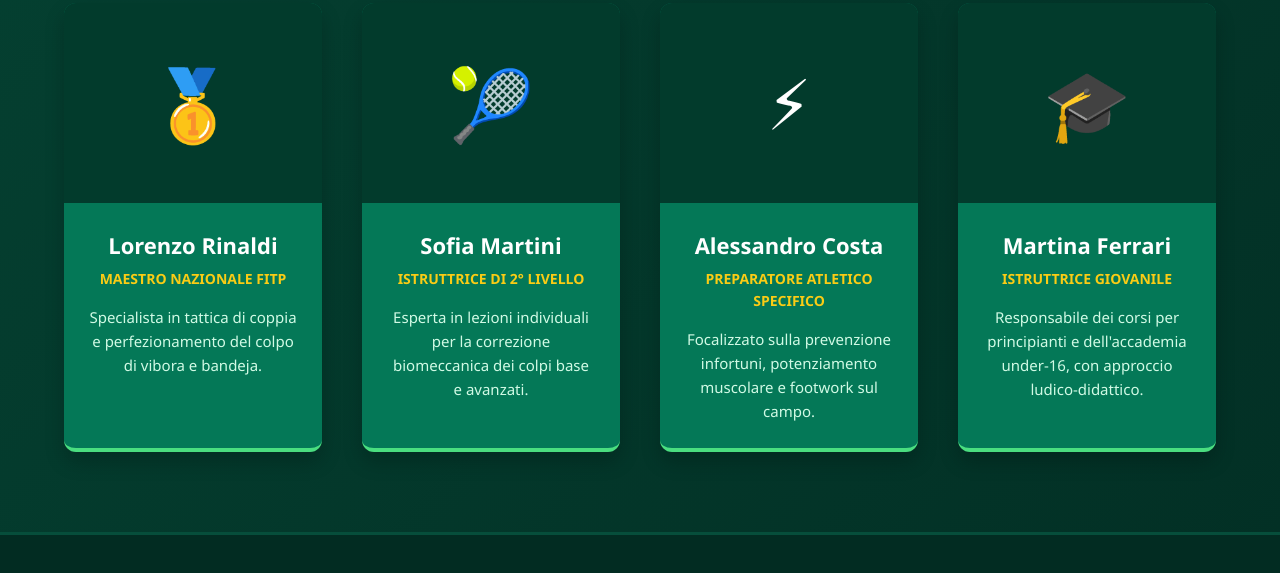
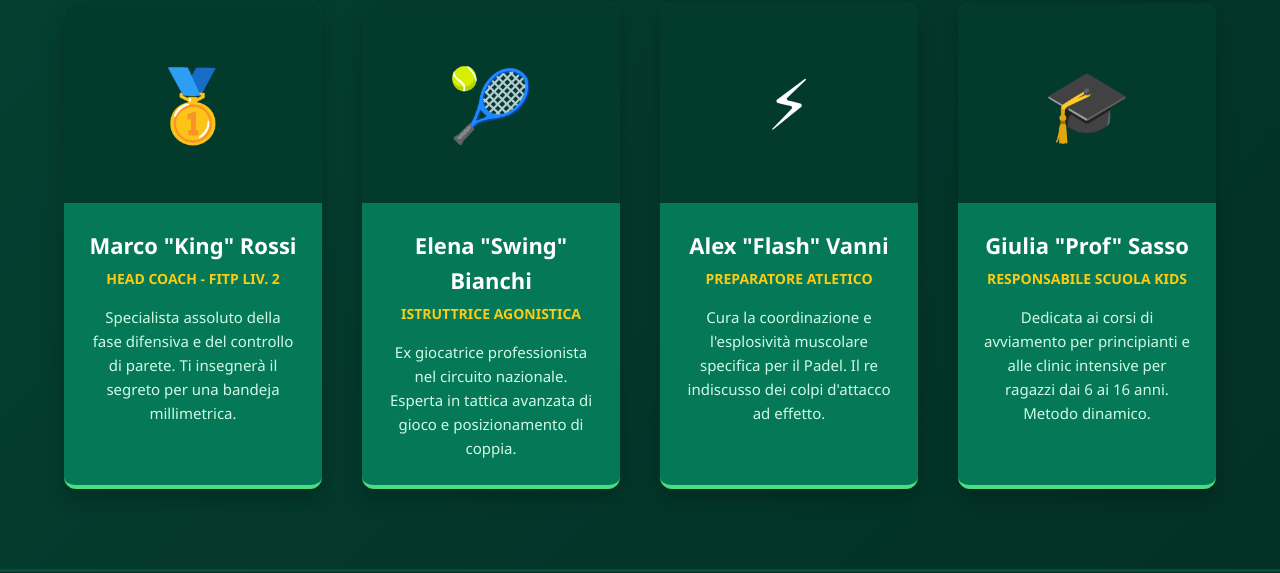
Before and after one commit to Lu71c/orbis-sport, a plain HTML site: page padel.html in a window 1280 px wide. Shown: the part 1825-2398 px from the top of the page. Drawn offline with Linux system fonts and the light colour scheme.

Commit message:
Orbis Bot: ROLLBACK MANUALE (Utente)

```diff
--- a/padel.html
+++ b/padel.html
@@ -274,10 +274,10 @@
 
             <div class="coach-buttons">
                 <!-- I bottoni inviano i dati alla funzione WhatsApp -->
-                <button class="coach-btn" onclick="prenotaWhatsApp('Lorenzo Rinaldi')">🥇 Maestro Lorenzo</button>
-                <button class="coach-btn" onclick="prenotaWhatsApp('Sofia Martini')">🎾 Maestra Sofia</button>
-                <button class="coach-btn" onclick="prenotaWhatsApp('Alessandro Costa')">⚡ Maestro Alessandro</button>
-                <button class="coach-btn" onclick="prenotaWhatsApp('Martina Ferrari')">🎓 Maestra Martina</button>
+                <button class="coach-btn" onclick="prenotaWhatsApp('King')">🥇 Maestro "King"</button>
+                <button class="coach-btn" onclick="prenotaWhatsApp('Swing')">🎾 Maestra "Swing"</button>
+                <button class="coach-btn" onclick="prenotaWhatsApp('Flash')">⚡ Maestro "Flash"</button>
+                <button class="coach-btn" onclick="prenotaWhatsApp('Prof')">🎓 Maestra "Prof"</button>
             </div>
         </div>
     </div>
@@ -291,36 +291,36 @@
             <div class="coach-card">
                 <div class="coach-avatar-box">🥇</div>
                 <div class="coach-info">
-                    <h4>Lorenzo Rinaldi</h4>
-                    <div class="role">Maestro Nazionale FITP</div>
-                    <p>Specialista in tattica di coppia e perfezionamento del colpo di vibora e bandeja.</p>
+                    <h4>Marco "King" Rossi</h4>
+                    <div class="role">Head Coach - FITP Liv. 2</div>
+                    <p>Specialista assoluto della fase difensiva e del controllo di parete. Ti insegnerà il segreto per una bandeja millimetrica.</p>
                 </div>
             </div>
 
             <div class="coach-card">
                 <div class="coach-avatar-box">🎾</div>
                 <div class="coach-info">
-                    <h4>Sofia Martini</h4>
-                    <div class="role">Istruttrice di 2° Livello</div>
-                    <p>Esperta in lezioni individuali per la correzione biomeccanica dei colpi base e avanzati.</p>
+                    <h4>Elena "Swing" Bianchi</h4>
+                    <div class="role">Istruttrice Agonistica</div>
+                    <p>Ex giocatrice professionista nel circuito nazionale. Esperta in tattica avanzata di gioco e posizionamento di coppia.</p>
                 </div>
             </div>
 
             <div class="coach-card">
                 <div class="coach-avatar-box">⚡</div>
                 <div class="coach-info">
-                    <h4>Alessandro Costa</h4>
-                    <div class="role">Preparatore Atletico specifico</div>
-                    <p>Focalizzato sulla prevenzione infortuni, potenziamento muscolare e footwork sul campo.</p>
+                    <h4>Alex "Flash" Vanni</h4>
+                    <div class="role">Preparatore Atletico</div>
+                    <p>Cura la coordinazione e l'esplosività muscolare specifica per il Padel. Il re indiscusso dei colpi d'attacco ad effetto.</p>
                 </div>
             </div>
 
             <div class="coach-card">
                 <div class="coach-avatar-box">🎓</div>
                 <div class="coach-info">
-                    <h4>Martina Ferrari</h4>
-                    <div class="role">Istruttrice Giovanile</div>
-                    <p>Responsabile dei corsi per principianti e dell'accademia under-16, con approccio ludico-didattico.</p>
+                    <h4>Giulia "Prof" Sasso</h4>
+                    <div class="role">Responsabile Scuola Kids</div>
+                    <p>Dedicata ai corsi di avviamento per principianti e alle clinic intensive per ragazzi dai 6 ai 16 anni. Metodo dinamico.</p>
                 </div>
             </div>
         </div>
```
